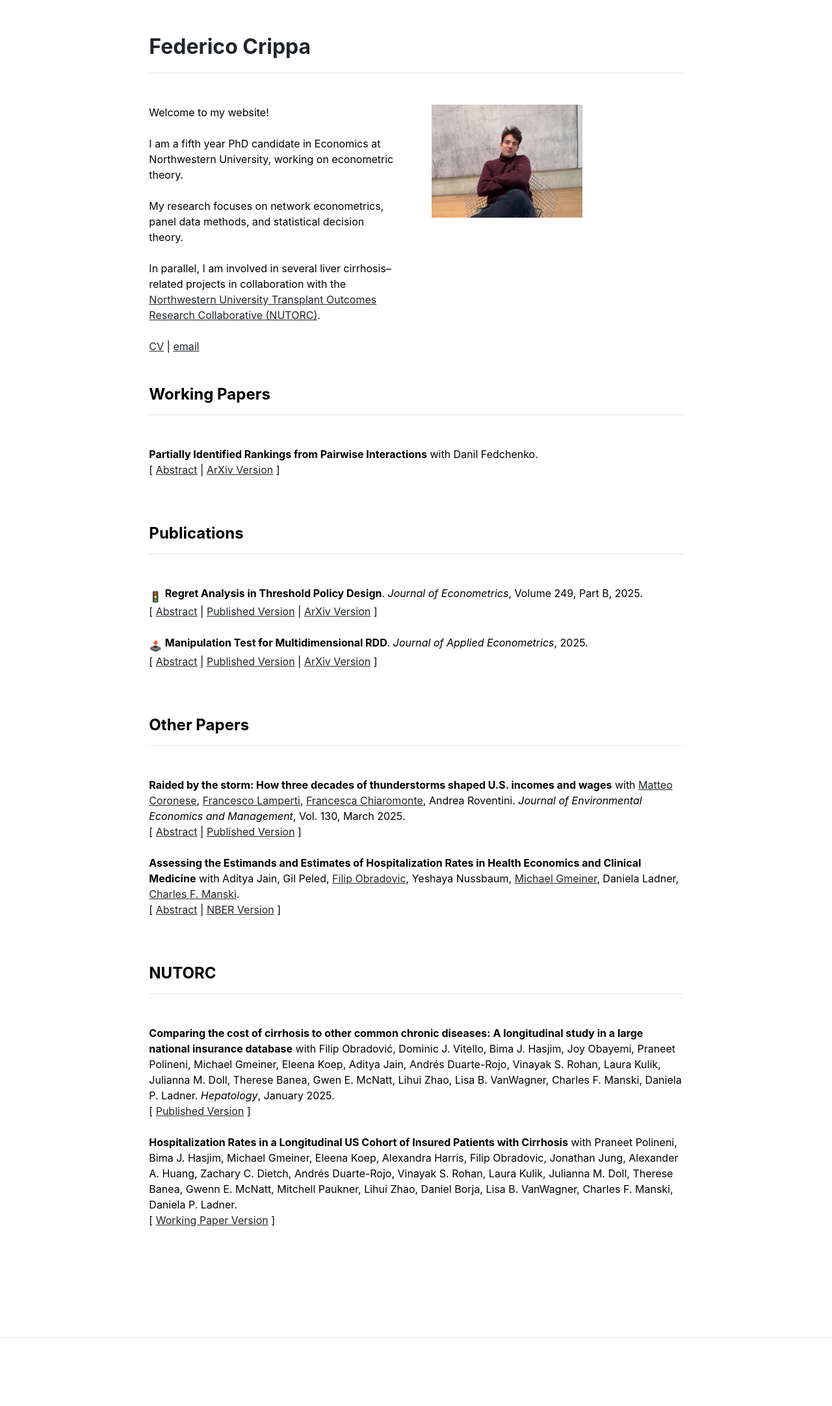
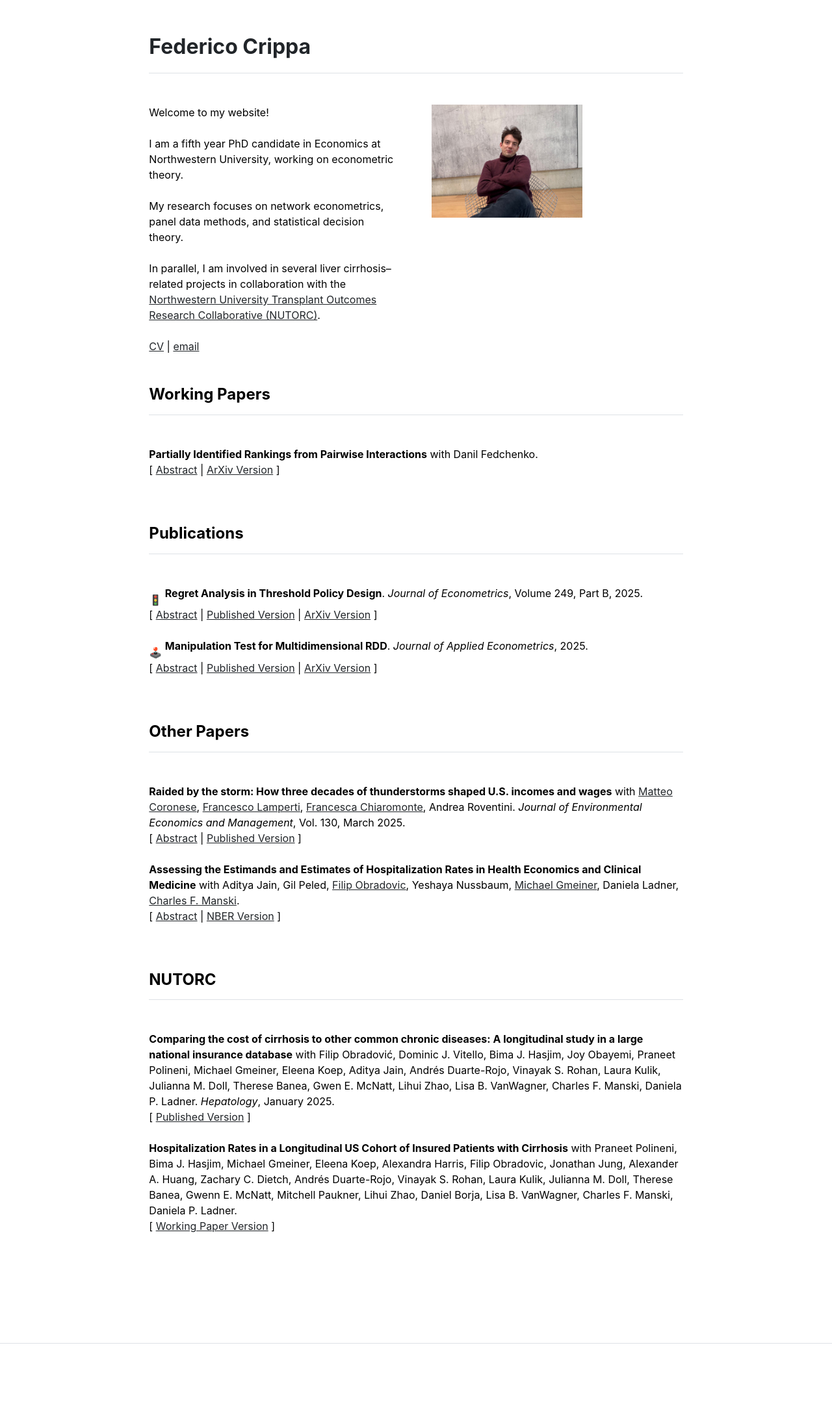
Before and after one commit to fedecrp/fedecrp.github.io, a Jekyll site: the page built from index.md, in a window 1280 px wide. Shown: the whole page at 65% size. Built offline with Jekyll 4.4.1, drawn with Linux system fonts in a browser that asks for light colours.

Commit message:
Update main.scss

```diff
--- a/_sass/main.scss
+++ b/_sass/main.scss
@@ -14,5 +14,5 @@ body a {
 }
 
 .paper-icon {
- vertical-align: -0.30em;/* baseline-align with text */
+ vertical-align: -0.60em;/* baseline-align with text */
 }
```
